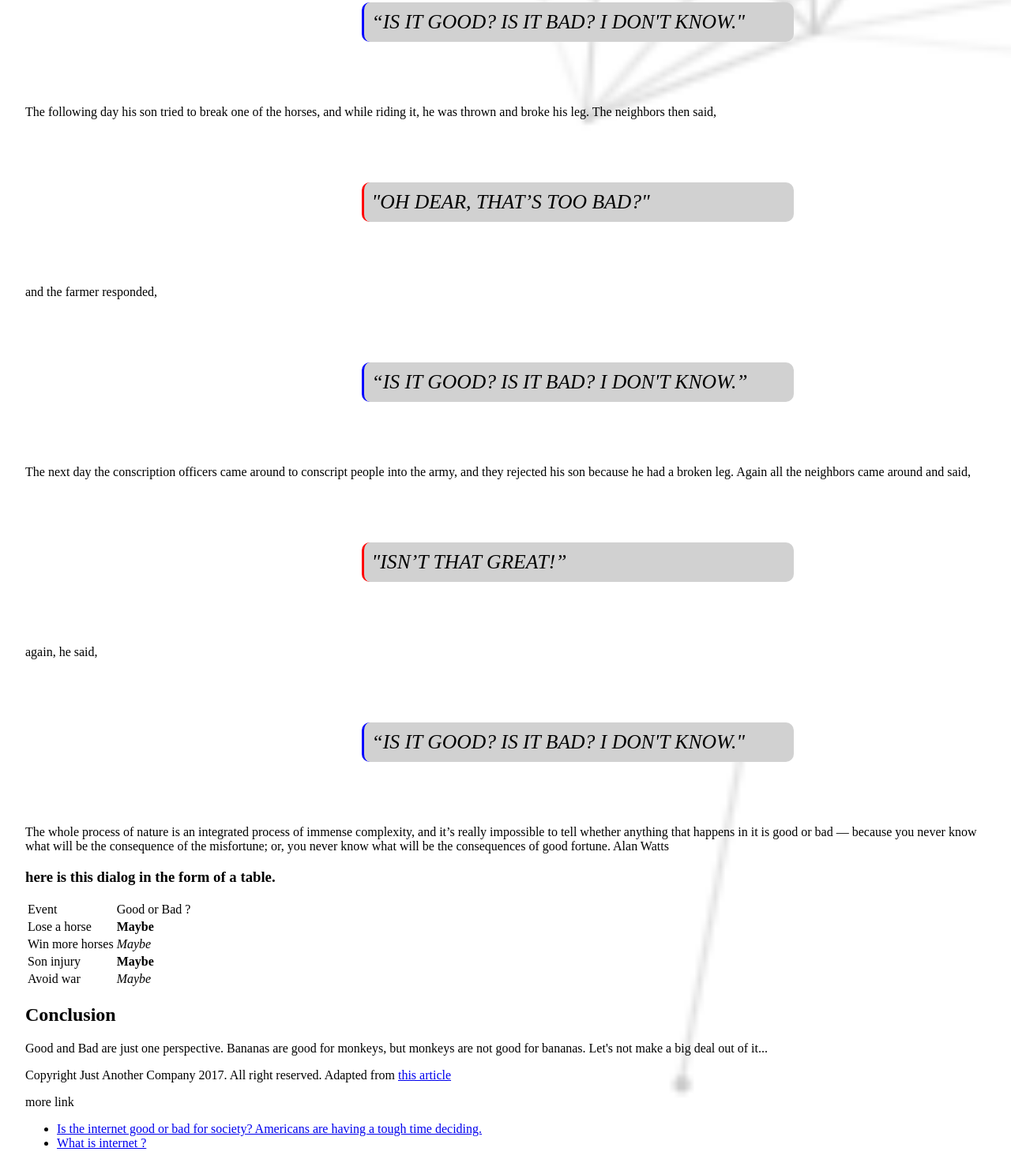
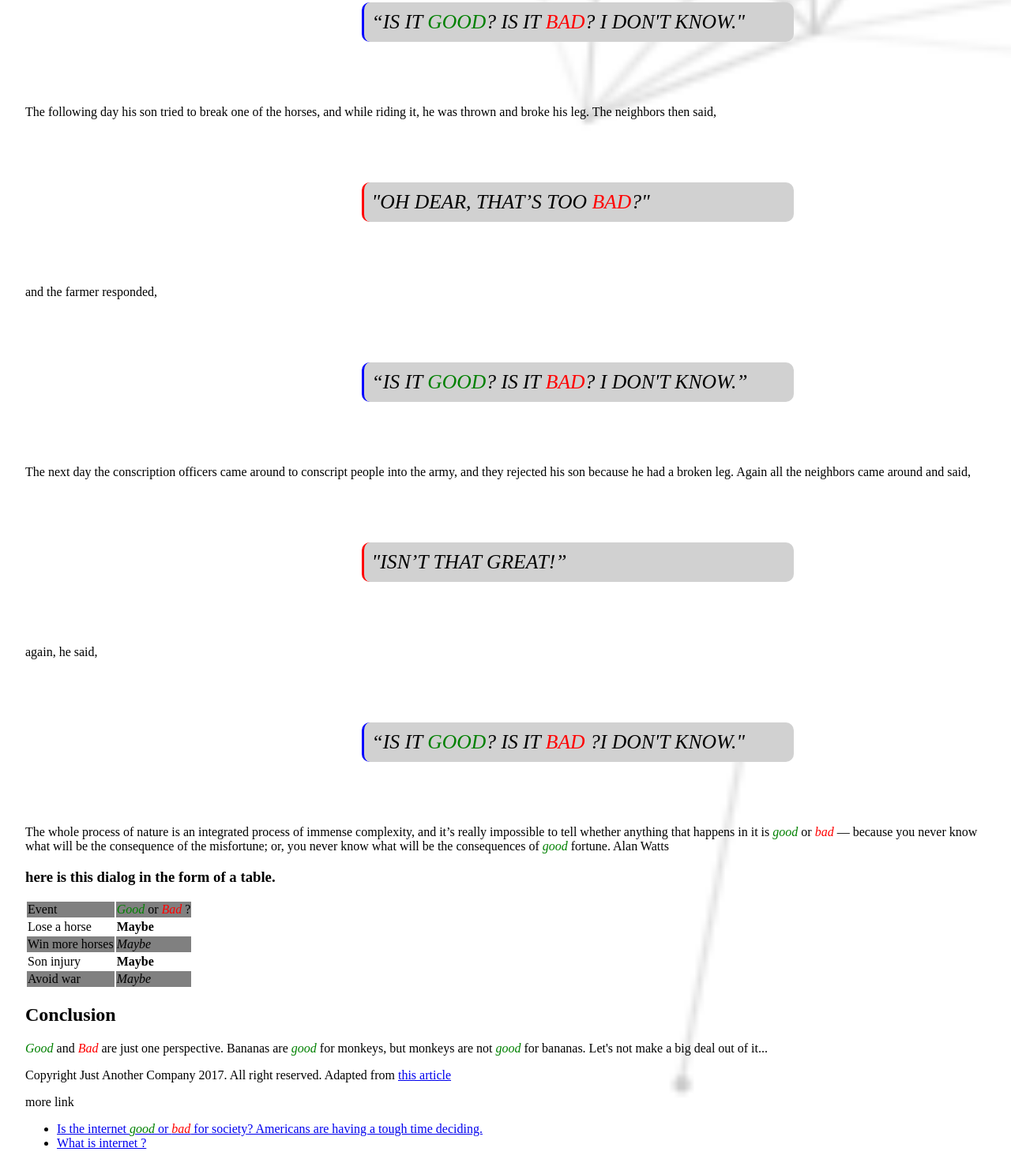
Before and after one commit to Ahmedemm/progressive-enhancement, a plain HTML site: page index.html in a window 1280 px wide. Shown: the part 2327-3800 px from the top of the page at 79% size. Drawn offline with Linux system fonts and the light colour scheme.

Commit message:
version1,5

```diff
--- a/index.html
+++ b/index.html
@@ -69,30 +69,30 @@
         Once upon a time there was a Chinese farmer whose horse ran away. That
         evening, all of his neighbors came around to commiserate. They said, “We
         are so sorry to hear your horse has run away. This is most unfortunate.”
-        The farmer said, <blockquote class="farmer"><em>"IS IT GOOD? IS IT BAD? I DON'T KNOW."</em></blockquote>  The next day the
+        The farmer said, <blockquote class="farmer"><em>"IS IT <cite class="Good">GOOD</cite>? IS IT <cite class="Bad">BAD</cite>? I DON'T KNOW."</em></blockquote>  The next day the
         horse came back bringing seven wild horses with it, and in the evening
         everybody came back and said, <blockquote class="Villagers"><em>"OH, ISN’T THAT LUCKY. WHAT A GREAT TURN
           OF EVENTS. YOU NOW HAVE EIGHT HORSES!"</em> </blockquote> The farmer again said, <blockquote  class="farmer"><em>“IS IT
-            GOOD? IS IT BAD? I DON'T KNOW."</em></blockquote>  The following day his son tried to break
+            <cite class="Good">GOOD</cite>? IS IT <cite class="Bad">BAD</cite>? I DON'T KNOW."</em></blockquote>  The following day his son tried to break
         one of the horses, and while riding it, he was thrown and broke his leg.
-        The neighbors then said, <blockquote class="Villagers"> <em>"OH DEAR, THAT’S TOO BAD?"</em></blockquote> and the farmer
+        The neighbors then said, <blockquote class="Villagers"> <em>"OH DEAR, THAT’S TOO <cite class="Bad">BAD</cite>?"</em></blockquote> and the farmer
         responded, <blockquote class="farmer"><em>
-          “IS IT GOOD? IS IT BAD? I DON'T KNOW.”</em></blockquote> The next day the
+          “IS IT <cite class="Good">GOOD</cite>? IS IT <cite class="Bad">BAD</cite>? I DON'T KNOW.”</em></blockquote> The next day the
         conscription officers came around to conscript people into the army, and
         they rejected his son because he had a broken leg. Again all the
         neighbors came around and said, <blockquote class="Villagers"><em>"ISN’T THAT GREAT!” </em></blockquote>again, he said,<blockquote class="farmer"><em>“IS
-        IT GOOD? IS IT BAD? I DON'T KNOW."</em></blockquote>  The whole process of nature is an
+        IT <cite class="Good">GOOD</cite>? IS IT <cite class="Bad">BAD</cite> ?I DON'T KNOW."</em></blockquote>   The whole process of nature is an
         integrated process of immense complexity, and it’s really impossible to
-        tell whether anything that happens in it is good or bad — because you
+        tell whether anything that happens in it is <cite class="Good">good</cite> or <cite class="Bad">bad</cite> — because you
         never know what will be the consequence of the misfortune; or, you never
-        know what will be the consequences of good fortune. Alan Watts
+        know what will be the consequences of <cite class="Good">good</cite> fortune. Alan Watts
       </p>
 
       <h3>here is this dialog in the form of a table.</h3>
       <table>
         <tr>
           <td>Event</td>
-          <td>Good or Bad ?</td>
+          <td><cite class="Good">Good</cite> or <cite class="Bad">Bad</cite> ?</td>
         </tr>
         <tr>
           <td>Lose a horse</td>
@@ -115,8 +115,8 @@
     <footer>
       <h2>Conclusion</h2>
       <p>
-        Good and Bad are just one perspective. Bananas are good for monkeys, but
-        monkeys are not good for bananas. Let's not make a big deal out of it...
+        <cite class="Good">Good</cite> and <cite class="Bad">Bad</cite> are just one perspective. Bananas are <cite class="Good">good</cite> for monkeys, but
+        monkeys are not <cite class="Good">good</cite> for bananas. Let's not make a big deal out of it...
       </p>
 
       <p>
@@ -135,7 +135,7 @@
             href="https://www.vox.com/2018/5/6/17320766/internet-good-bad-society-pew-research-impact-facebook-amazon"
             target="_blank"
             title="Is the internet good or bad"
-            >Is the internet good or bad for society? Americans are having a
+            >Is the internet <cite class="Good">good</cite> or <cite class="Bad">bad</cite> for society? Americans are having a
             tough time deciding.</a
           >
         </li>
--- a/style.css
+++ b/style.css
@@ -31,3 +31,15 @@ h1 {
   background: yellow;
   border-radius: 10px;
 }
+tr:nth-child(even) {
+  background-color: white;
+}
+tr:nth-child(odd) {
+  background-color: gray;
+}
+.Bad {
+  color: red;
+}
+.Good {
+  color: green;
+}
```
